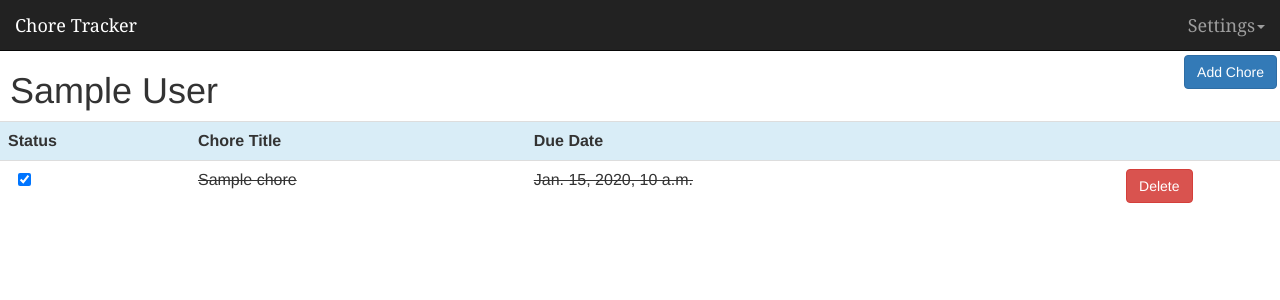
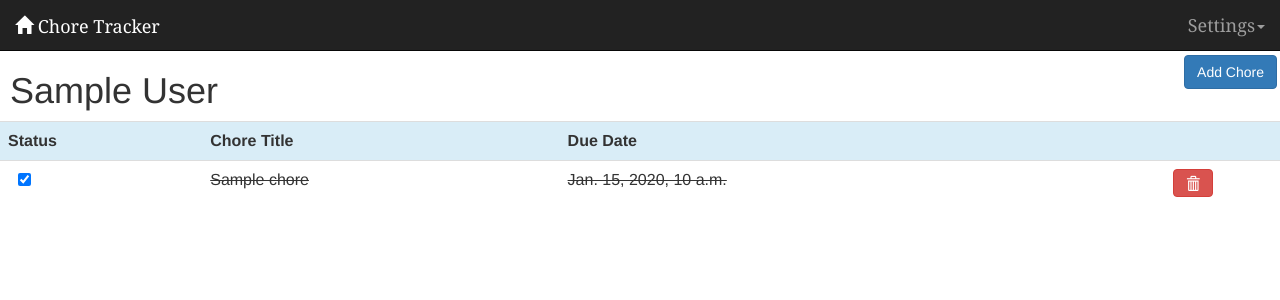
Before and after one commit to yvang121/Chore-Tracker, a Django app: page /chore_app/housemate/1/ in a window 1280 px wide. Shown: the top 300 px of the page. Run offline with Django 3.2, Linux system fonts and the light colour scheme; tables that the repository leaves empty hold one stand-in row (values such as "Sample post"); some libraries are stand-ins or nearby versions.

Commit message:
Added glyphicons for easier UX.
Added glyphicons for easier UX specifically for deleting chores (trash
bin), editing & deleting housemates (pencil and trash bin).

```diff
--- a/chore_tracker/chore_app/templates/chore_app/detail.html
+++ b/chore_tracker/chore_app/templates/chore_app/detail.html
@@ -16,7 +16,7 @@
 	<!-- Black navbar header -->
 	<nav class="navbar navbar-inverse navbar-static-top">
 		<div class="container-fluid">
-			<a class="navbar-brand" href="{% url 'chore_app:index' %}" style="font-family:Cambria">Chore Tracker</a>
+			<a class="navbar-brand" href="{% url 'chore_app:index' %}" style="font-family:Cambria"> <span class="glyphicon glyphicon-home"></span> Chore Tracker</a>
 			<button class="navbar-toggle" data-toggle="collapse" data-target=".navHeaderCollapse">
 				<span class="icon-bar"></span>
 				<span class="icon-bar"></span>
@@ -65,7 +65,10 @@
 									<td> {{ chore.chore_title}} </td>
 									<td> {{ chore.due_date }} </td>
 								{% endif %}
-								<td style="text-align: center;"><a href="{% url 'chore_app:deleteChore' housemate.id chore.id %}" class="btn btn-danger" role="button">Delete</a></td>
+								<td style="text-align: center;"><a href="{% url 'chore_app:deleteChore' housemate.id chore.id %}" class="btn btn-danger" role="button">
+									<span class="glyphicon glyphicon-trash"></span> </a>
+								</td>
+
 							{% cycle '</tr>' ''%}
 							{% endfor %}
 						</table>
--- a/chore_tracker/chore_app/templates/chore_app/index.html
+++ b/chore_tracker/chore_app/templates/chore_app/index.html
@@ -53,9 +53,9 @@ body {
 		    {% for housemate in alphabetical_order %}
 		    	<div>
 		        	<li>
-		        		<a style="font-size: 26; font-family: Cambria; color: green; text-decoration: none;" href="{% url 'chore_app:detail' housemate.id %}">{{ housemate.full_name }}</a>
-		        		<a href="{% url 'chore_app:editInfo' housemate.id %}" class="btn btn-info edit-info">Edit info</a>
-		        		<a href="{% url 'chore_app:deleteHousemate' housemate.id %}" class="btn btn-danger">Delete</a>
+		        		<a style="font-size: 26; font-family: Cambria; color: green; text-decoration: none; padding: 20px" href="{% url 'chore_app:detail' housemate.id %}">{{ housemate.full_name }}</a>
+		        		<a href="{% url 'chore_app:editInfo' housemate.id %}" class="btn btn-info"> <span class="glyphicon glyphicon-pencil"></span></a>
+		        		<a href="{% url 'chore_app:deleteHousemate' housemate.id %}" class="btn btn-danger"> <span class="glyphicon glyphicon-trash"></span></a>
 		        	</li>
 		    	</div>
 		    {% endfor %}
```
